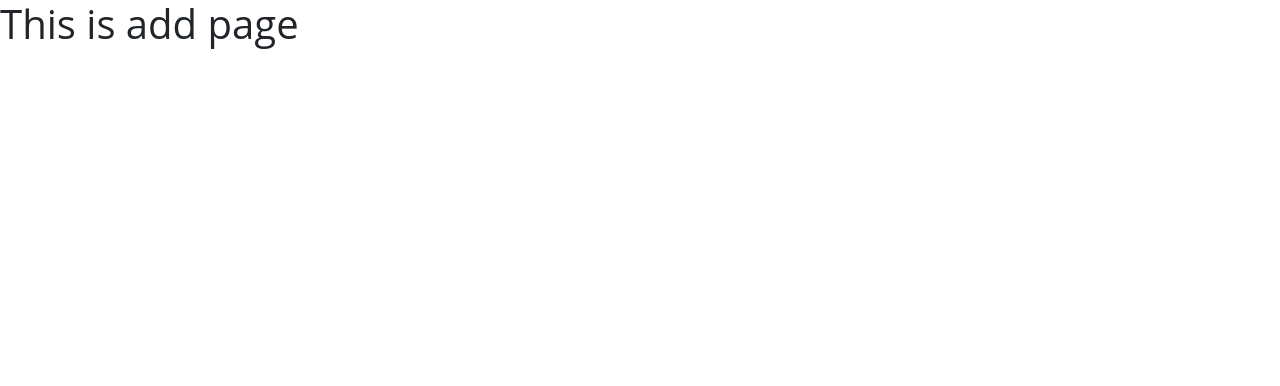
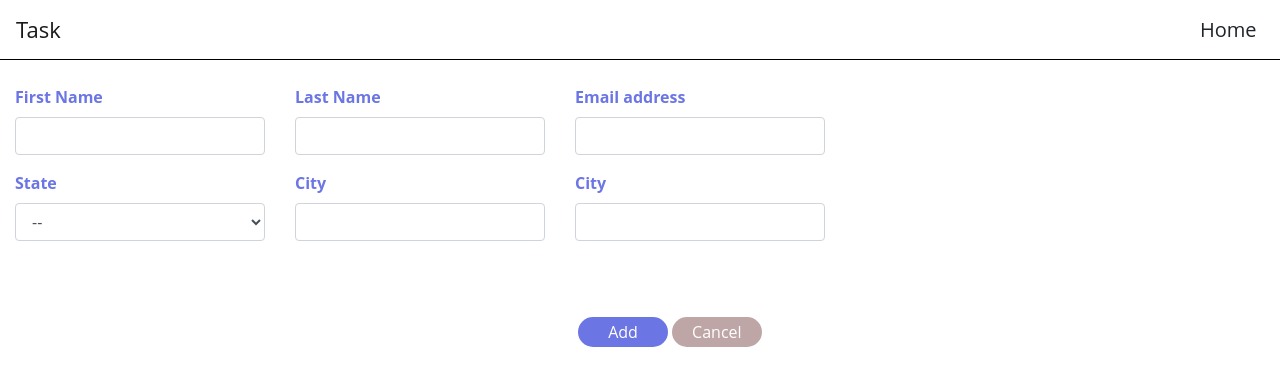
Before and after one commit to JunedKhan101/crudapp, a React (Create React App) app: page /add in a window 1280 px wide. Shown: the top 386 px of the page. Built offline with nearby package versions, Linux system fonts and the light colour scheme.

Commit message:
Succesfully completed the UI of the Add page

```diff
--- a/public/index.html
+++ b/public/index.html
@@ -43,4 +43,21 @@
       To create a production bundle, use `npm run build` or `yarn build`.
     -->
   </body>
+  <script>
+    // Pincode validation
+    document.addEventListener("DOMContentLoaded", () => {
+    var elements = document.getElementsByClassName("pincode");
+    for (var i = 0; i < elements.length; i++) {
+      elements[i].oninvalid = (e) => {
+        e.target.setCustomValidity("");
+        if (!e.target.validity.valid) {
+          e.target.setCustomValidity("Value should be 5 digits");
+        }
+      };
+      elements[i].oninput = (e) => {
+        e.target.setCustomValidity("");
+      };
+    }
+    });
+  </script>
 </html>
--- /dev/null
+++ b/src/CSS/Add.css
@@ -0,0 +1,38 @@
+.addform {
+	width: 80%;
+	height: 300px;
+	position: relative;
+	top: 25px;
+}
+.addform > div {
+	display: inline-block;
+	padding: 0px 15px 0px 15px;
+}
+.form-control {
+	width: 250px;
+}
+label {
+	color: #6b76e4;
+	font-weight: bold;
+}
+.btns {
+	position: relative;
+	left: 55%;
+	top: 20%;
+}
+.cancel-btn {
+	border-radius: 28px;
+	color: #ffffff;
+	background: #bea6a6;
+	padding: 4px 20px 4px 20px;
+	text-decoration: none;
+}
+.submit-btn {
+	border-radius: 28px;
+	color: #ffffff;
+	background: #6b76e4;
+	padding: 3px 30px 3px 30px;
+	text-decoration: none;
+	border: none;
+}
+.submit-btn:hover { cursor: pointer; }
--- a/src/CSS/Table.css
+++ b/src/CSS/Table.css
@@ -43,8 +43,6 @@ a:link, a:visited, a:active, a:hover { text-decoration: none; }
 }
 
 .edit-btn {
-  -webkit-border-radius: 28;
-  -moz-border-radius: 28;
   border-radius: 28px;
   color: #ffffff;
   background: #558fc9;
@@ -52,8 +50,6 @@ a:link, a:visited, a:active, a:hover { text-decoration: none; }
   text-decoration: none;
 }
 .delete-btn {
-	-webkit-border-radius: 28;
-	-moz-border-radius: 28;
 	border-radius: 28px;
 	color: #ffffff;
 	background: #c95555;
--- a/src/Components/Add.jsx
+++ b/src/Components/Add.jsx
@@ -1,9 +1,50 @@
 import React from "react";
+import Navbar from "./Navbar";
+import "../CSS/Add.css";
 
 export default function Add() {
 	return(
 		<div className="Add">
-			<h1>This is add page</h1>
+			<Navbar />
+			<form className="addform">
+				<div class="form-group">
+				    <label for="inputfname">First Name</label>
+				    <input required type="text" class="form-control" id="inputfname" />
+  				</div>
+				<div class="form-group">
+				    <label for="inputlname">Last Name</label>
+				    <input required type="text" class="form-control" id="inputlname" />
+  				</div>
+				<div class="form-group">
+				    <label for="InputEmail1">Email address</label>
+				    <input required type="email" class="form-control" id="InputEmail1" aria-describedby="emailHelp" />
+  				</div>
+  				<div class="form-group">
+				    <label for="FormControlSelect1">State</label>
+				    <select class="form-control" id="FormControlSelect1">
+					  <option>--</option>
+				      <option value={1}>Maharashtra</option>
+				      <option value={2}>Utter Pradesh</option>
+				      <option value={3}>Gujurat</option>
+				      <option value={4}>Rajasthan</option>
+				      <option value={5}>Bihar</option>
+				    </select>
+  				</div>
+  				<div class="form-group">
+				    <label for="InputCity">City</label>
+				    <input required type="text" class="form-control" id="InputCity" />
+  				</div>
+  				<div class="form-group">
+				    <label for="InputPincode">City</label>
+				    <input required type="text" pattern="\d{5}" class="form-control pincode" id="InputPincode" />
+  				</div>
+  				<br />
+  				<div className="btns">
+  					<input className="submit-btn" type="submit" value="Add" />
+  					&nbsp;
+  					<a href="/" className="cancel-btn">Cancel</a>
+  				</div>
+			</form>
 		</div>
 	);
 }
```
